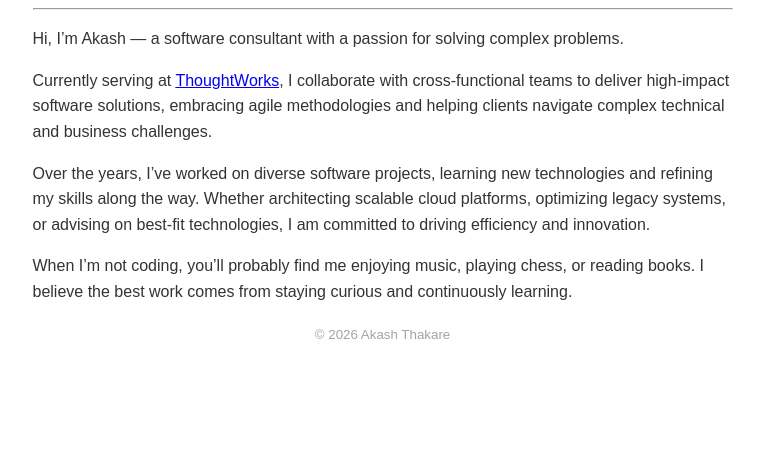
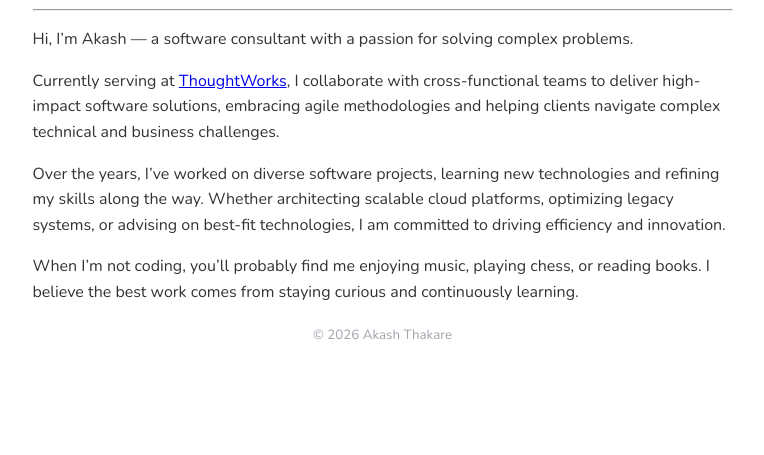
Before and after one commit to aakashthakare/akashthakare.com, an Eleventy site: page index.njk in a window 1280 px wide. Shown: the part 345-800 px from the top of the page, without its empty margins (250-1014 px from the left). Built offline with nearby package versions, Linux system fonts and the light colour scheme; Eleventy itself is replaced by a stand-in of ours; files that its build step writes are made by us from their sources; a script that the page names is missing; what reading-time would draw is missing.

Commit message:
Change fonts.

```diff
--- a/_includes/layouts/base.njk
+++ b/_includes/layouts/base.njk
@@ -4,9 +4,14 @@
   <meta charset="UTF-8">
   <title>{{ title }}</title>
   <link rel="icon" type="image/x-icon" href="/assets/favicon/favicon.ico">
+
+  <link rel="preconnect" href="https://fonts.googleapis.com">
+  <link rel="preconnect" href="https://fonts.gstatic.com" crossorigin>
+  <link href="https://fonts.googleapis.com/css2?family=Lato:ital,wght@0,100;0,300;0,400;0,700;0,900;1,100;1,300;1,400;1,700;1,900&family=Nunito:ital,wght@0,200..1000;1,200..1000&display=swap" rel="stylesheet">
+
   <style>
     html { scrollbar-gutter: stable; }
-    body { font-family: sans-serif; max-width: 700px; margin: auto; line-height: 1.6;color:#333;}
+    body { font-family: "Nunito", sans-serif; max-width: 700px; margin: auto; line-height: 1.6;color:#333;}
     footer { text-align: center; color: #a1a3ad; }
     nav ul { display: flex; list-style: none; padding: 0; margin: 0; padding:5px;}
     nav li { margin-right: 15px; }
```
